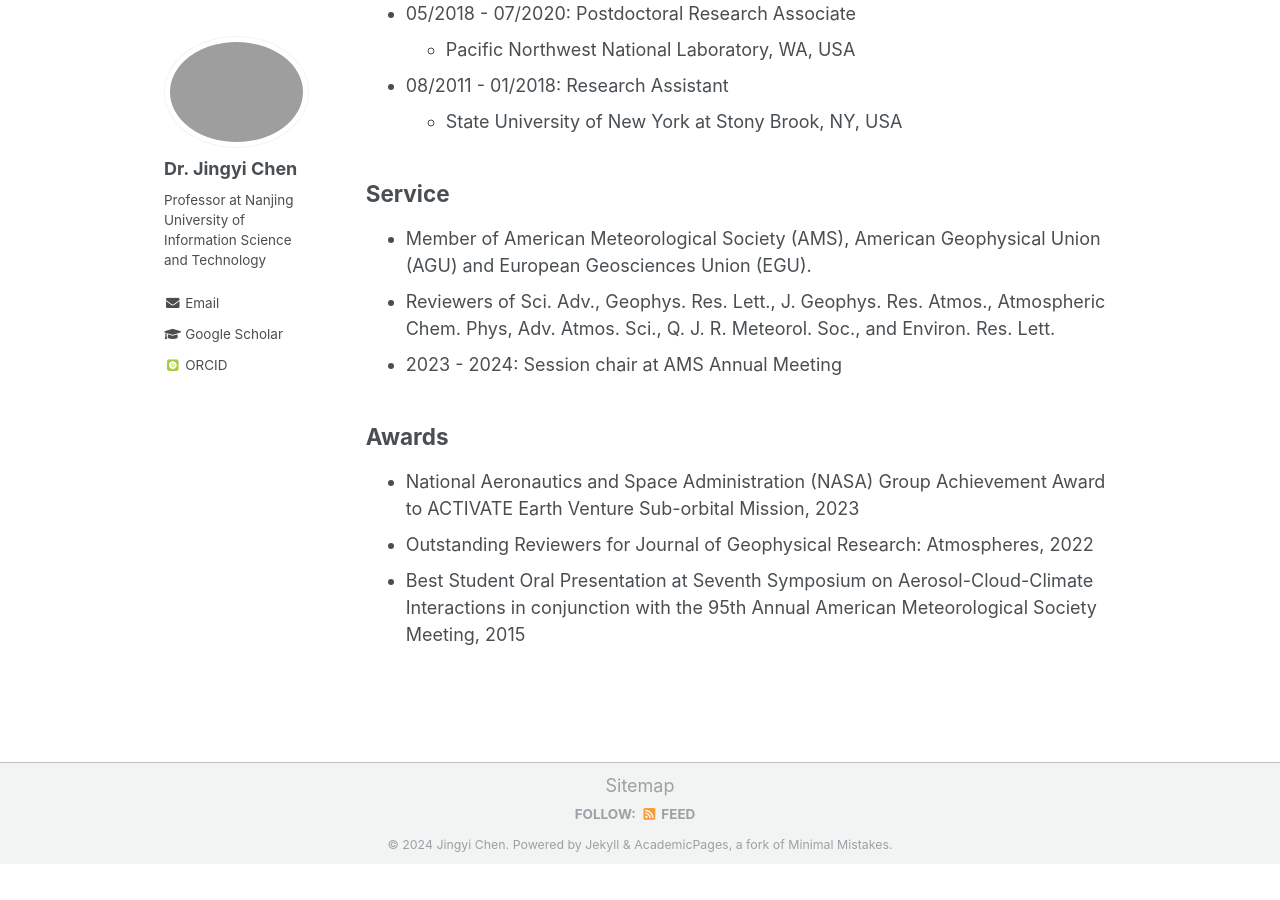
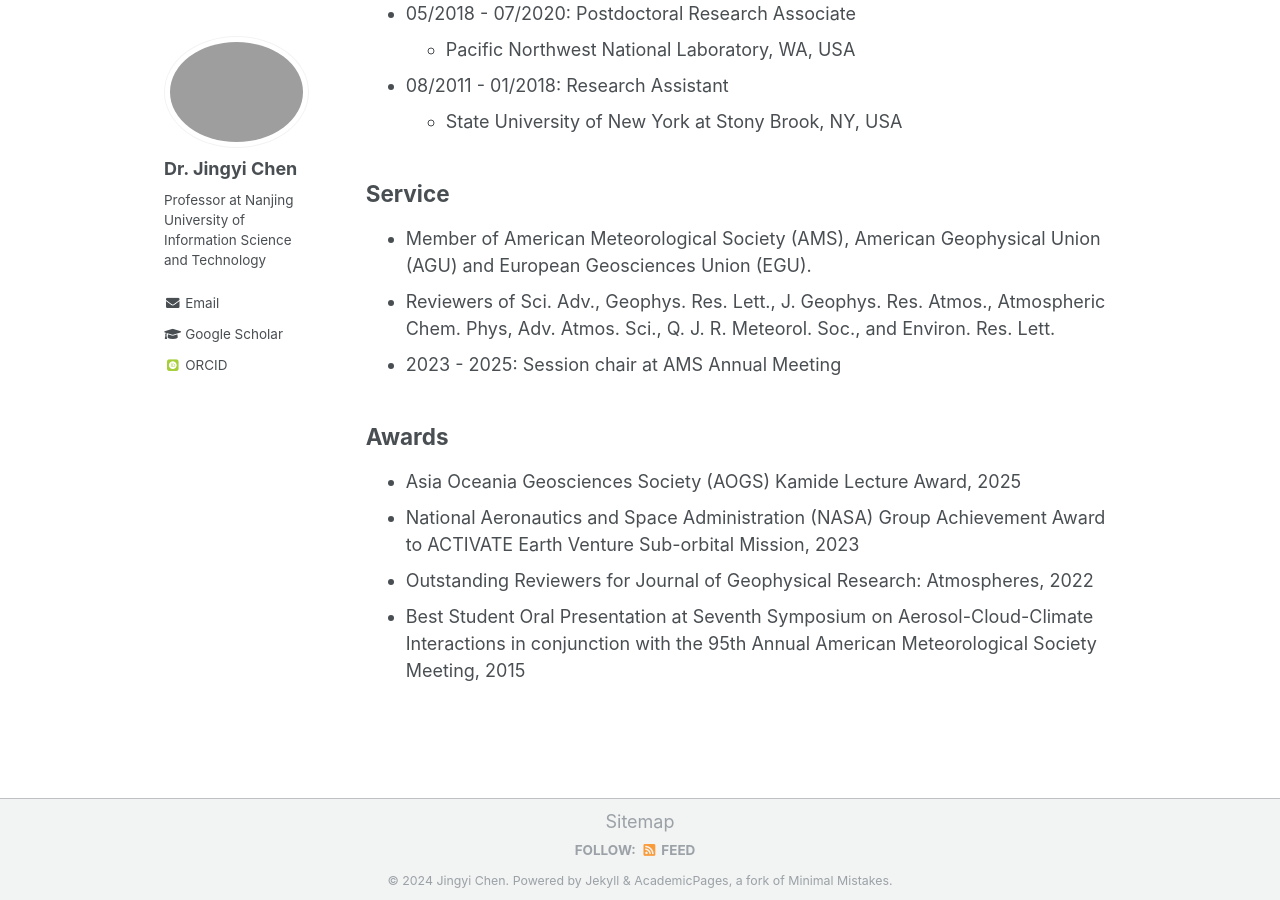
Before and after one commit to Jingyi-Chen/jingyi-chen.github.io, a Jekyll site: the page built from _pages/cv.md, in a window 1280 px wide and 900 px high, scrolled down 505 px. Built offline with Jekyll 4.4.1, drawn with Linux system fonts in a browser that asks for light colours; some web fonts are replaced; before the commit the page ends 1369 px from its top, so only the background shows below that.

Commit message:
Update cv.md

```diff
--- a/_pages/cv.md
+++ b/_pages/cv.md
@@ -30,10 +30,11 @@ Service
 ---
 * Member of American Meteorological Society (AMS), American Geophysical Union (AGU) and European Geosciences Union (EGU).
 * Reviewers of Sci. Adv., Geophys. Res. Lett., J. Geophys. Res. Atmos., Atmospheric Chem. Phys, Adv. Atmos. Sci., Q. J. R. Meteorol. Soc., and Environ. Res. Lett.
-* 2023 - 2024: Session chair at AMS Annual Meeting
+* 2023 - 2025: Session chair at AMS Annual Meeting
 
 Awards
 ---
+* Asia Oceania Geosciences Society (AOGS) Kamide Lecture Award, 2025
 * National Aeronautics and Space Administration (NASA) Group Achievement Award to ACTIVATE Earth Venture Sub-orbital Mission, 2023
 * Outstanding Reviewers for Journal of Geophysical Research: Atmospheres, 2022
 * Best Student Oral Presentation at Seventh Symposium on Aerosol-Cloud-Climate Interactions in conjunction with the 95th Annual American Meteorological Society Meeting, 2015
```
